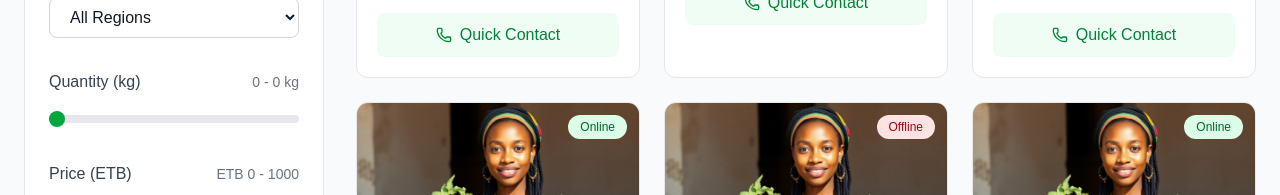
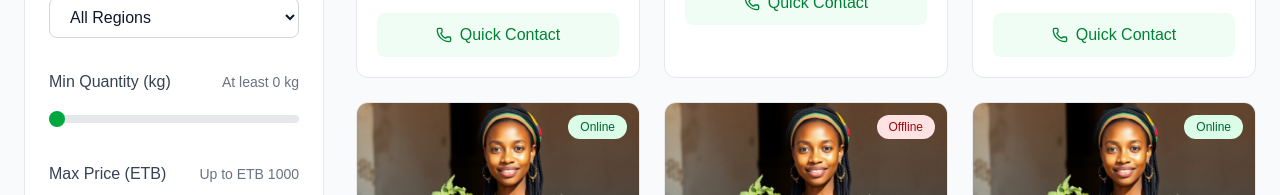
Before and after one commit to BemnetMussa/AgriLink, a Next.js app in the folder client/: page /listings in a window 1280 px wide. Shown: the part 757-952 px from the top of the page. Built offline with nearby package versions, Linux system fonts and the light colour scheme.

Commit message:
logic change on filtering by price and quatity

```diff
--- a/client/component/listings/FilterPanel.tsx
+++ b/client/component/listings/FilterPanel.tsx
@@ -87,8 +87,8 @@ export default function FilterPanel({
       {/* Quantity */}
       <div className="mb-8">
         <div className="mb-3 flex items-center justify-between">
-          <h3 className="font-medium text-gray-700">Quantity (kg)</h3>
-          <span className="text-sm text-gray-500">{quantityRange[0]} - {quantityRange[1]} kg</span>
+          <h3 className="font-medium text-gray-700">Min Quantity (kg)</h3>
+          <span className="text-sm text-gray-500">At least {quantityRange[1]} kg</span>
         </div>
         <input
           type="range"
@@ -104,8 +104,8 @@ export default function FilterPanel({
       {/* Price */}
       <div className="mb-8">
         <div className="mb-3 flex items-center justify-between">
-          <h3 className="font-medium text-gray-700">Price (ETB)</h3>
-          <span className="text-sm text-gray-500">ETB {priceRange[0]} - {priceRange[1]}</span>
+          <h3 className="font-medium text-gray-700">Max Price (ETB)</h3>
+          <span className="text-sm text-gray-500">Up to ETB {priceRange[1]}</span>
         </div>
         <input
           type="range"
```
